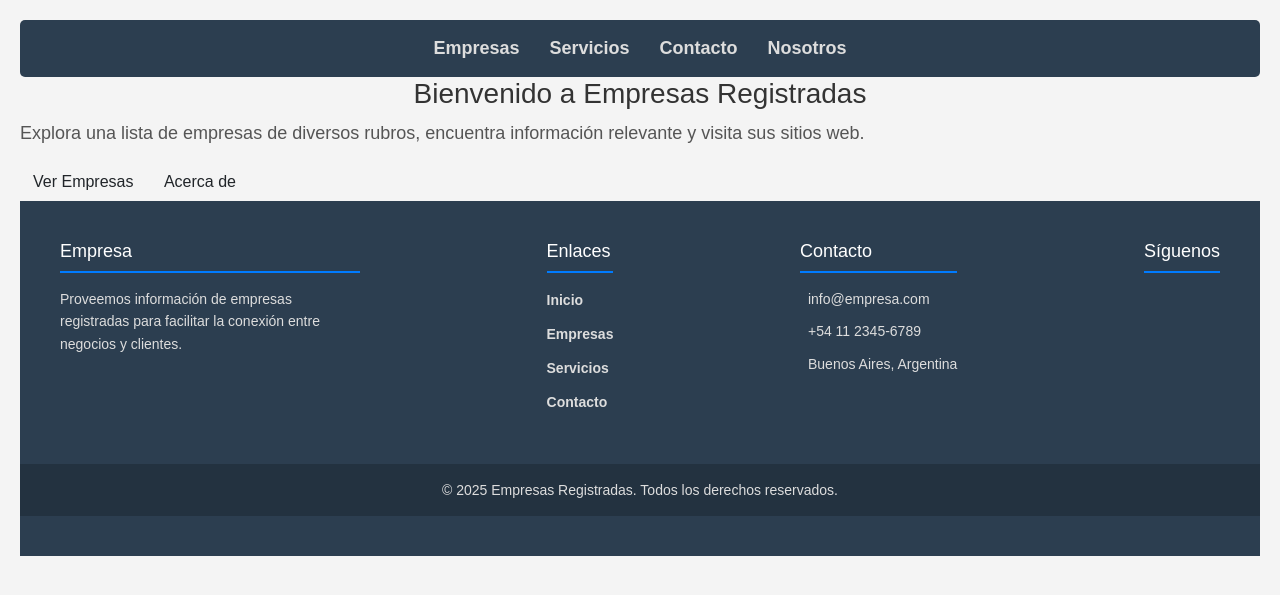
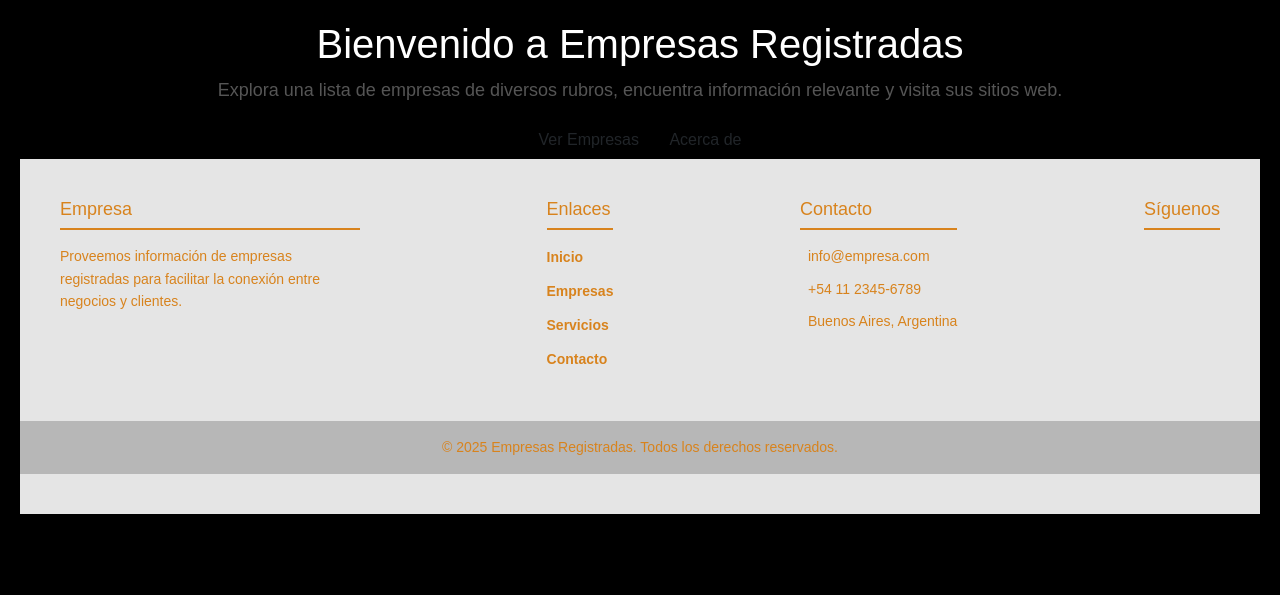
Before and after one commit to JuanNahual/biggdataa, a Django app: template Empresas/templates/Empresas/home.html in a window 1280 px wide. Shown: the top 595 px of the page. Run offline with Django 3.2, Linux system fonts and the light colour scheme; the template is opened without the code that fills it, so the values that code supplies are empty.

Commit message:
cambio base.html

```diff
--- a/Empresas/templates/Empresas/base.html
+++ b/Empresas/templates/Empresas/base.html
@@ -9,23 +9,47 @@
     <style>
          body {
             font-family: Arial, sans-serif;
-            background-color: #f4f4f4;
+            color: white;
             margin: 0;
             padding: 20px;
+            background-color: #000;
+            text-align: center;
+            justify-content: center;
         }
         .container {
             max-width: 800px;
             margin: 0 auto;
-            background: #fff;
-            padding: 30px;
+            background: #000;
+            padding: 20px;
             border-radius: 10px;
             box-shadow: 0 0 10px rgba(0, 0, 0, 0.1);
         }
-        h1 {
-            text-align: center;
-            color: #333;
-            font-size: 28px;
-        }
+
+        header h1 {
+    font-size: 50px;
+    font-weight: 700;
+}
+
+.big {
+    color: white;
+}
+
+.data {
+    color: #D8831D;
+}
+
+.subtitulo {
+    font-size: 14px;
+    font-weight: bold;
+    margin-top: 10px;
+}
+
+.descripcion {
+    font-size: 12px;
+    margin: 10px 0;
+    opacity: 0.8;
+    color: white;
+}
         form {
             display: flex;
             flex-wrap: wrap;
@@ -39,6 +63,7 @@
             border-radius: 5px;
             font-size: 16px;
             outline: none;
+            background-color: #E5E5E5;
         }
         input {
             flex: 1;
@@ -54,10 +79,10 @@
             padding: 0;
         }
         .empresa-item {
-            background: #f9f9f9;
+            background: #E5E5E5;
             padding: 20px;
             margin-bottom: 10px;
-            border-left: 5px solid #007BFF;
+            border-left: 5px solid #D8831D;
             border-radius: 5px;
             transition: transform 0.2s ease-in-out;
             cursor: pointer;
@@ -70,7 +95,7 @@
             text-decoration: none;
             font-size: 18px;
             font-weight: bold;
-            color: #007BFF;
+            color: #D8831D;
             display: block;
         }
         .empresa-item p {
@@ -134,8 +159,7 @@
             transition: background 0.3s ease;
         }
         .back-link:hover {
-            background: #0056b3;
-            /* Estilos generales */
+            background: #000;            /* Estilos generales */
 .container {
     max-width: 800px;
     margin: 0 auto;
@@ -239,76 +263,131 @@
 .back-link:hover {
     background-color: #1a2a3a;
 }
-        }
-        .empresa-imagen {
-    max-width: 100%;
-    height: auto;
-    border-radius: 10px;
-    margin-bottom: 20px;
-    box-shadow: 0 4px 8px rgba(0, 0, 0, 0.1);
+/*
+@import url('https://fonts.googleapis.com/css2?family=Poppins:wght@400;700&display=swap');
+
+* {
+    margin: 0;
+    padding: 0;
+    box-sizing: border-box;
+    font-family: 'Poppins', sans-serif;
 }
 
-.empresa-imagen-placeholder {
-    width: 100%;
-    height: 200px;
-    background-color: #f4f4f4;
-    border-radius: 10px;
+body {
+    background-color: #000;
+    color: white;
     display: flex;
+    justify-content: center;
     align-items: center;
+    height: 100vh;
+    text-align: center;
+}
+
+.container {
+    width: 90%;
+    max-width: 600px;
+}
+
+header h1 {
+    font-size: 50px;
+    font-weight: 700;
+}
+
+.big {
+    color: white;
+}
+
+.data {
+    color: #D8831D;
+}
+
+.subtitulo {
+    font-size: 14px;
+    font-weight: bold;
+    margin-top: 10px;
+}
+
+.descripcion {
+    font-size: 12px;
+    margin: 10px 0;
+    opacity: 0.8;
+}
+
+.search-container {
+    display: flex;
     justify-content: center;
-    color: #777;
-    font-size: 1.2rem;
-    margin-bottom: 20px;
+    margin-top: 20px;
 }
+
+input {
+    width: 70%;
+    padding: 10px;
+    border-radius: 20px;
+    border: none;
+    outline: none;
+    font-size: 14px;
+    text-align: center;
+    background-color: #E5E5E5;
+}
+
+button {
+    background-color: #D8831D;
+    color: white;
+    border: none;
+    padding: 10px 20px;
+    border-radius: 20px;
+    margin-left: 10px;
+    cursor: pointer;
+    font-weight: bold;
+    transition: 0.3s;
+}
+
+button:hover {
+    background-color: #b06b15;
+}
+
+        }
     </style>
 </head>
 <body>
 <!-- Barra de navegación mejorada -->
-<nav class="custom-nav" style="background-color: #2c3e50; padding: 15px 0; border-radius: 5px;">
-    <div class="nav-container" style="max-width: 1200px; margin: 0 auto; padding: 0 20px;">
-        <ul class="nav-list" style="list-style: none; display: flex; justify-content: center; gap: 30px; margin: 0; padding: 0;">
-            <li><a href="{% url 'lista_empresas' %}" class="nav-link" style="color: #dddddd; font-size: 18px; font-weight: bold; text-decoration: none; transition: color 0.3s ease;">Empresas</a></li>
-            <li><a href="#" class="nav-link" style="color: #dddddd; font-size: 18px; font-weight: bold; text-decoration: none; transition: color 0.3s ease;">Servicios</a></li>
-            <li><a href="#" class="nav-link" style="color: #dddddd; font-size: 18px; font-weight: bold; text-decoration: none; transition: color 0.3s ease;">Contacto</a></li>
-            <li><a href="#" class="nav-link" style="color: #dddddd; font-size: 18px; font-weight: bold; text-decoration: none; transition: color 0.3s ease;">Nosotros</a></li>
-        </ul>
-    </div>
-</nav>
+
+
         {% block content %}
         {% endblock %}
 
 <!-- Pie de página mejorado con clases específicas -->
-<footer class="custom-footer" style="background-color: #2c3e50; color: #dddddd; padding: 40px 0; text-align: center;">
+<footer class="custom-footer" style="background-color: #E5E5E5; color: #D8831D; padding: 40px 0; text-align: center;">
     <div class="footer-container" style="max-width: 1200px; margin: 0 auto; padding: 0 20px;">
         <div class="footer-content" style="display: flex; flex-wrap: wrap; justify-content: space-between; gap: 20px;">
             <!-- Sobre la empresa -->
             <div class="footer-section" style="max-width: 300px; text-align: left;">
-                <h4 class="footer-title" style="border-bottom: 2px solid #007BFF; padding-bottom: 8px; color: #ffffff; font-size: 18px; margin-bottom: 15px;">Empresa</h4>
-                <p class="footer-text" style="color: #dddddd; font-size: 14px; line-height: 1.6;">Proveemos información de empresas registradas para facilitar la conexión entre negocios y clientes.</p>
+                <h4 class="footer-title" style="border-bottom: 2px solid #D8831D; padding-bottom: 8px; color: #D8831D; font-size: 18px; margin-bottom: 15px;">Empresa</h4>
+                <p class="footer-text" style="color: #D8831D; font-size: 14px; line-height: 1.6;">Proveemos información de empresas registradas para facilitar la conexión entre negocios y clientes.</p>
             </div>
 
             <!-- Enlaces -->
             <div class="footer-section" style="max-width: 200px; text-align: left;">
-                <h4 class="footer-title" style="border-bottom: 2px solid #007BFF; padding-bottom: 8px; color: #ffffff; font-size: 18px; margin-bottom: 15px;">Enlaces</h4>
+                <h4 class="footer-title" style="border-bottom: 2px solid #D8831D; padding-bottom: 8px; color: #D8831D; font-size: 18px; margin-bottom: 15px;">Enlaces</h4>
                 <ul class="footer-links" style="list-style: none; padding: 0; margin: 0;">
-                    <li style="margin-bottom: 10px;"><a href="#" class="footer-link" style="color: #dddddd; text-decoration: none; font-size: 14px; transition: color 0.3s;">Inicio</a></li>
-                    <li style="margin-bottom: 10px;"><a href="#" class="footer-link" style="color: #dddddd; text-decoration: none; font-size: 14px; transition: color 0.3s;">Empresas</a></li>
-                    <li style="margin-bottom: 10px;"><a href="#" class="footer-link" style="color: #dddddd; text-decoration: none; font-size: 14px; transition: color 0.3s;">Servicios</a></li>
-                    <li style="margin-bottom: 10px;"><a href="#" class="footer-link" style="color: #dddddd; text-decoration: none; font-size: 14px; transition: color 0.3s;">Contacto</a></li>
+                    <li style="margin-bottom: 10px;"><a href="#" class="footer-link" style="color: #D8831D; text-decoration: none; font-size: 14px; transition: color 0.3s;">Inicio</a></li>
+                    <li style="margin-bottom: 10px;"><a href="#" class="footer-link" style="color: #D8831D;text-decoration: none; font-size: 14px; transition: color 0.3s;">Empresas</a></li>
+                    <li style="margin-bottom: 10px;"><a href="#" class="footer-link" style="color: #D8831D; text-decoration: none; font-size: 14px; transition: color 0.3s;">Servicios</a></li>
+                    <li style="margin-bottom: 10px;"><a href="#" class="footer-link" style="color: #D8831D; text-decoration: none; font-size: 14px; transition: color 0.3s;">Contacto</a></li>
                 </ul>
             </div>
 
             <!-- Contacto -->
             <div class="footer-section" style="max-width: 250px; text-align: left;">
-                <h4 class="footer-title" style="border-bottom: 2px solid #007BFF; padding-bottom: 8px; color: #ffffff; font-size: 18px; margin-bottom: 15px;">Contacto</h4>
-                <p class="footer-text" style="color: #dddddd; font-size: 14px; margin-bottom: 10px;"><i class="fas fa-envelope" style="margin-right: 8px;"></i> info@empresa.com</p>
-                <p class="footer-text" style="color: #dddddd; font-size: 14px; margin-bottom: 10px;"><i class="fas fa-phone" style="margin-right: 8px;"></i> +54 11 2345-6789</p>
-                <p class="footer-text" style="color: #dddddd; font-size: 14px; margin-bottom: 10px;"><i class="fas fa-map-marker-alt" style="margin-right: 8px;"></i> Buenos Aires, Argentina</p>
+                <h4 class="footer-title" style="border-bottom: 2px solid #D8831D; padding-bottom: 8px; color: #D8831D; font-size: 18px; margin-bottom: 15px;">Contacto</h4>
+                <p class="footer-text" style="color: #D8831D; font-size: 14px; margin-bottom: 10px;"><i class="fas fa-envelope" style="margin-right: 8px;"></i> info@empresa.com</p>
+                <p class="footer-text" style="color: #D8831D; font-size: 14px; margin-bottom: 10px;"><i class="fas fa-phone" style="margin-right: 8px;"></i> +54 11 2345-6789</p>
+                <p class="footer-text" style="color: #D8831D; font-size: 14px; margin-bottom: 10px;"><i class="fas fa-map-marker-alt" style="margin-right: 8px;"></i> Buenos Aires, Argentina</p>
             </div>
 
             <!-- Redes sociales -->
             <div class="footer-section" style="max-width: 200px; text-align: left;">
-                <h4 class="footer-title" style="border-bottom: 2px solid #007BFF; padding-bottom: 8px; color: #ffffff; font-size: 18px; margin-bottom: 15px;">Síguenos</h4>
+                <h4 class="footer-title" style="border-bottom: 2px solid #D8831D; padding-bottom: 8px; color: #D8831D; font-size: 18px; margin-bottom: 15px;">Síguenos</h4>
                 <div class="footer-social" style="display: flex; gap: 15px; justify-content: flex-start;">
                     <a href="#" class="footer-social-link" style="color: #dddddd; font-size: 24px; transition: color 0.3s;"><i class="fab fa-facebook"></i></a>
                     <a href="#" class="footer-social-link" style="color: #dddddd; font-size: 24px; transition: color 0.3s;"><i class="fab fa-twitter"></i></a>
@@ -321,7 +400,7 @@
 
     <!-- Copyright -->
     <div class="footer-copyright" style="margin-top: 40px; background-color: rgba(0, 0, 0, 0.2); padding: 15px;">
-        <p class="footer-text" style="font-size: 14px; margin: 0; color: #dddddd;">&copy; 2025 Empresas Registradas. Todos los derechos reservados.</p>
+        <p class="footer-text" style="font-size: 14px; margin: 0; color: #D8831D;">&copy; 2025 Empresas Registradas. Todos los derechos reservados.</p>
     </div>
 </footer>
 </body>
```
